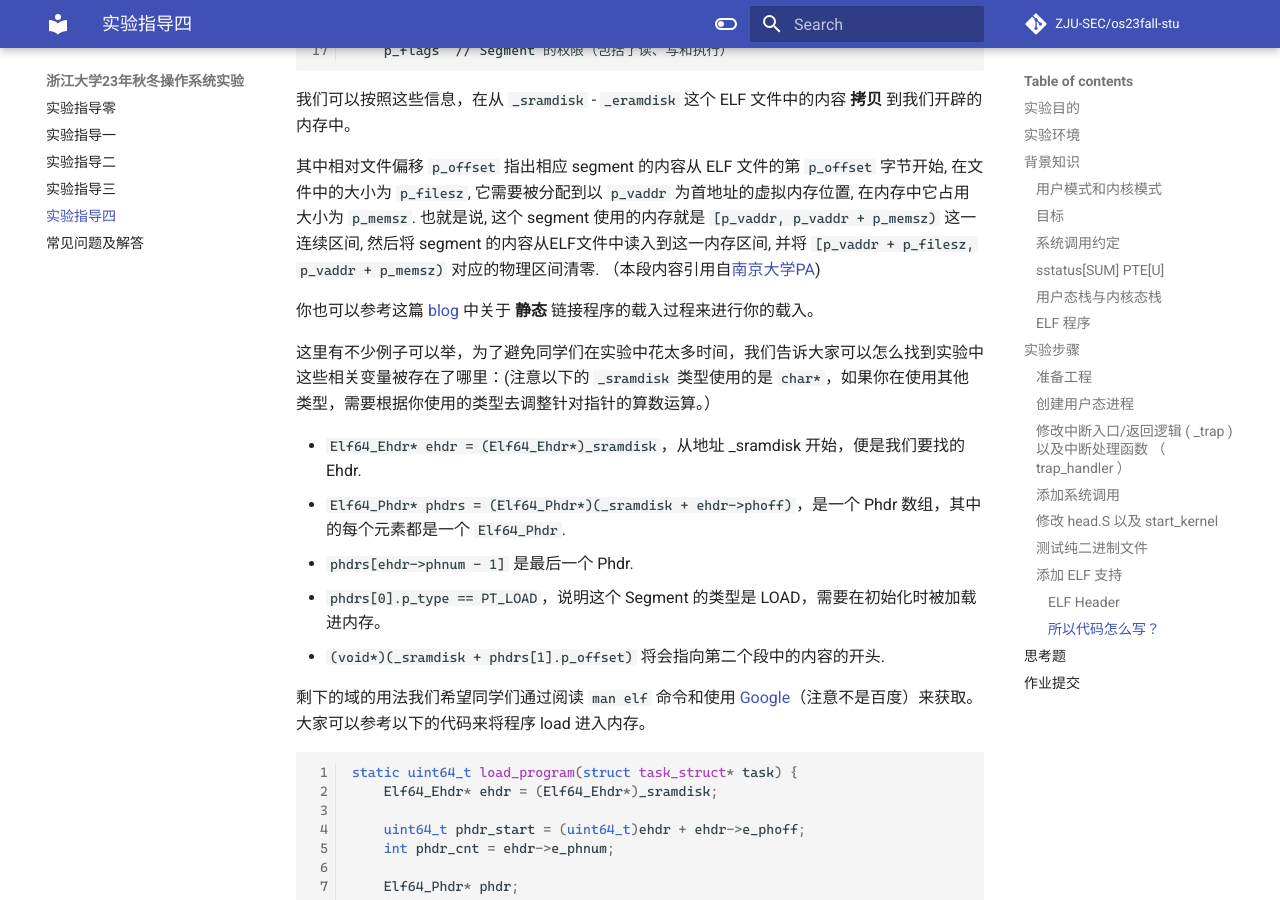
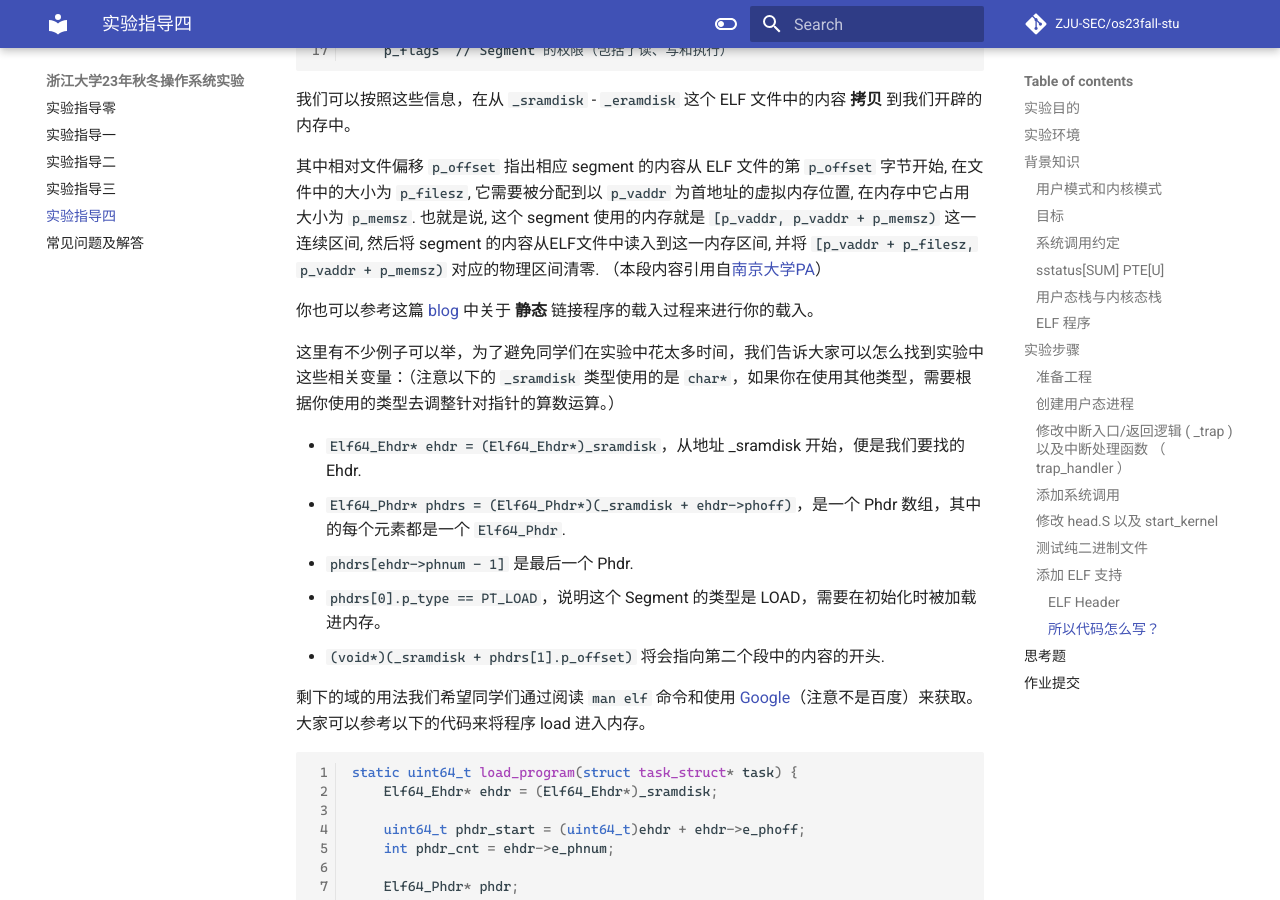
Before and after one commit to NoyException/zju_os_lab, an MkDocs documentation site: the page built from docs/lab4.md, in a window 1280 px wide and 900 px high, scrolled down 12283 px. Built offline with MkDocs 1.6.1 and Material for MkDocs 9.7.7, drawn with Linux system fonts in a browser that asks for light colours; some web fonts are replaced; comment, search, counter and statistics services are not loaded.

Commit message:
fix: fix typo

````diff
--- a/docs/lab4.md
+++ b/docs/lab4.md
@@ -481,11 +481,11 @@ Elf64_Phdr   // 存储了程序各个 Segment 相关的 metadata
 ```
 我们可以按照这些信息，在从 `_sramdisk` - `_eramdisk` 这个 ELF 文件中的内容 **拷贝** 到我们开辟的内存中。
 
-其中相对文件偏移 `p_offset` 指出相应 segment 的内容从 ELF 文件的第 `p_offset` 字节开始, 在文件中的大小为 `p_filesz`, 它需要被分配到以 `p_vaddr` 为首地址的虚拟内存位置, 在内存中它占用大小为 `p_memsz`. 也就是说, 这个 segment 使用的内存就是 `[p_vaddr, p_vaddr + p_memsz)` 这一连续区间, 然后将 segment 的内容从ELF文件中读入到这一内存区间, 并将 `[p_vaddr + p_filesz, p_vaddr + p_memsz)` 对应的物理区间清零. （本段内容引用自[南京大学PA](https://nju-projectn.github.io/ics-pa-gitbook/ics2022/3.3.html))
+其中相对文件偏移 `p_offset` 指出相应 segment 的内容从 ELF 文件的第 `p_offset` 字节开始, 在文件中的大小为 `p_filesz`, 它需要被分配到以 `p_vaddr` 为首地址的虚拟内存位置, 在内存中它占用大小为 `p_memsz`. 也就是说, 这个 segment 使用的内存就是 `[p_vaddr, p_vaddr + p_memsz)` 这一连续区间, 然后将 segment 的内容从ELF文件中读入到这一内存区间, 并将 `[p_vaddr + p_filesz, p_vaddr + p_memsz)` 对应的物理区间清零. （本段内容引用自[南京大学PA](https://nju-projectn.github.io/ics-pa-gitbook/ics2022/3.3.html)）
 
 你也可以参考这篇 [blog](https://www.gabriel.urdhr.fr/2015/01/22/elf-linking/) 中关于 **静态** 链接程序的载入过程来进行你的载入。
 
-这里有不少例子可以举，为了避免同学们在实验中花太多时间，我们告诉大家可以怎么找到实验中这些相关变量被存在了哪里：(注意以下的 `_sramdisk` 类型使用的是 `char*`，如果你在使用其他类型，需要根据你使用的类型去调整针对指针的算数运算。）
+这里有不少例子可以举，为了避免同学们在实验中花太多时间，我们告诉大家可以怎么找到实验中这些相关变量：（注意以下的 `_sramdisk` 类型使用的是 `char*`，如果你在使用其他类型，需要根据你使用的类型去调整针对指针的算数运算。）
 
 * `Elf64_Ehdr* ehdr = (Elf64_Ehdr*)_sramdisk`，从地址 _sramdisk 开始，便是我们要找的 Ehdr.
 * `Elf64_Phdr* phdrs = (Elf64_Phdr*)(_sramdisk + ehdr->phoff)`，是一个 Phdr 数组，其中的每个元素都是一个 `Elf64_Phdr`.
````
Also changed, not shown: other parts of docs/lab4.md (+1 -1 lines).
